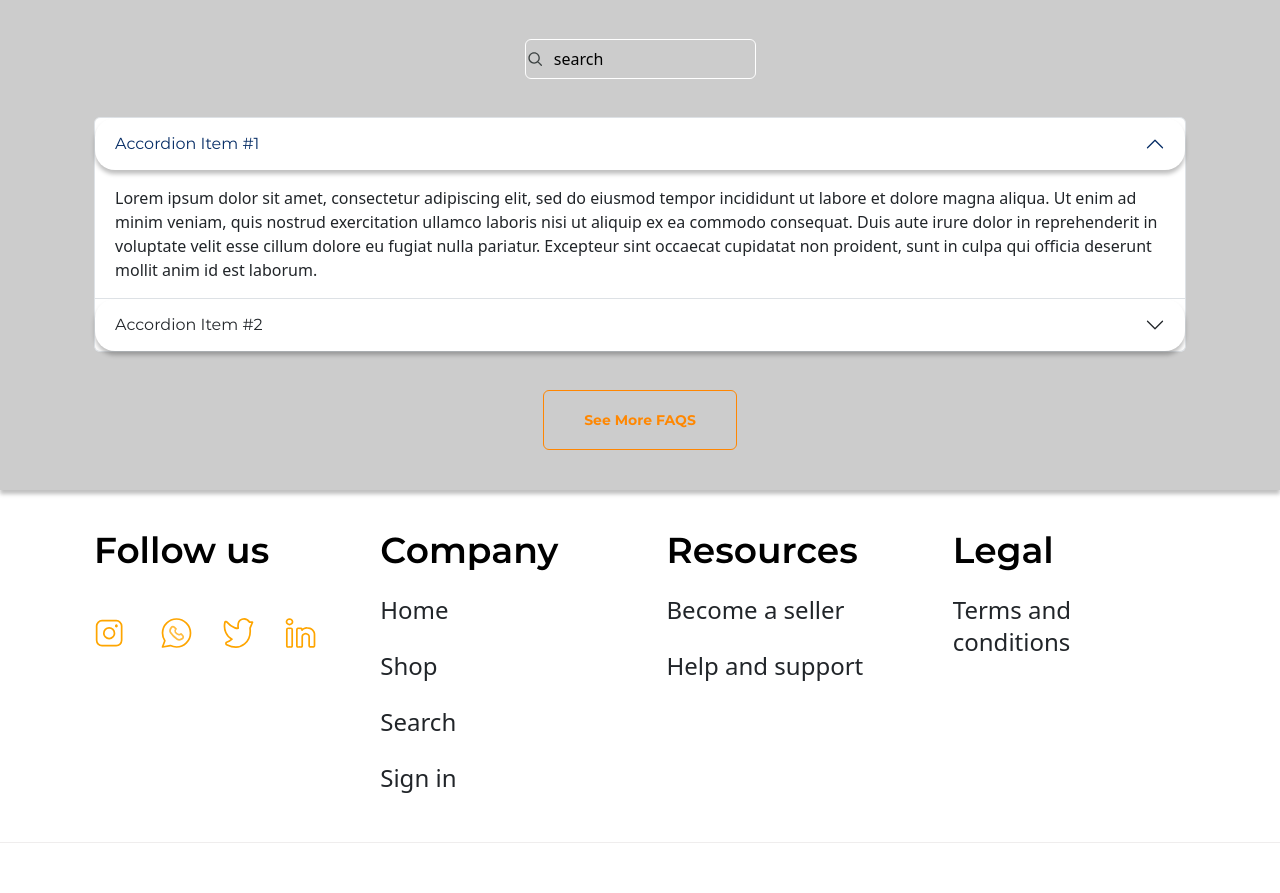
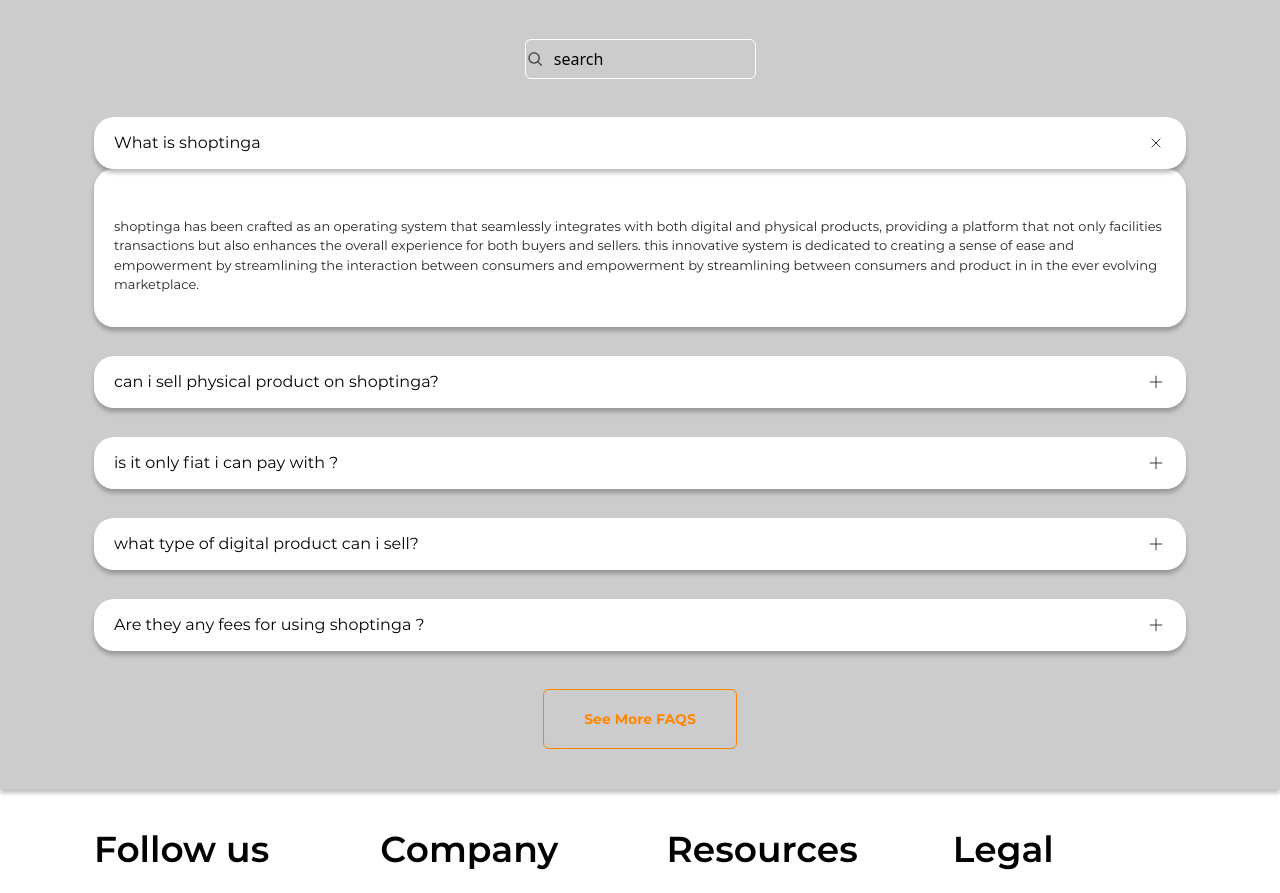
Before and after one commit to kiddo4/storefront, a Next.js app: page / in a window 1280 px wide. Shown: the part 2270-3163 px from the top of the page. Built offline with nearby package versions, Linux system fonts and the light colour scheme; what tailwindcss-font-inter would draw is missing.

Commit message:
completed

```diff
--- a/src/components/FaqSection.tsx
+++ b/src/components/FaqSection.tsx
@@ -74,30 +74,12 @@
   return (
     <div className="accordionWrapper">
       <Accordion defaultActiveKey="0">
-        <Accordion.Item eventKey="0">
-          <Accordion.Header>Accordion Item #1</Accordion.Header>
-          <Accordion.Body>
-            Lorem ipsum dolor sit amet, consectetur adipiscing elit, sed do
-            eiusmod tempor incididunt ut labore et dolore magna aliqua. Ut enim
-            ad minim veniam, quis nostrud exercitation ullamco laboris nisi ut
-            aliquip ex ea commodo consequat. Duis aute irure dolor in
-            reprehenderit in voluptate velit esse cillum dolore eu fugiat nulla
-            pariatur. Excepteur sint occaecat cupidatat non proident, sunt in
-            culpa qui officia deserunt mollit anim id est laborum.
-          </Accordion.Body>
-        </Accordion.Item>
-        <Accordion.Item eventKey="1">
-          <Accordion.Header>Accordion Item #2</Accordion.Header>
-          <Accordion.Body>
-            Lorem ipsum dolor sit amet, consectetur adipiscing elit, sed do
-            eiusmod tempor incididunt ut labore et dolore magna aliqua. Ut enim
-            ad minim veniam, quis nostrud exercitation ullamco laboris nisi ut
-            aliquip ex ea commodo consequat. Duis aute irure dolor in
-            reprehenderit in voluptate velit esse cillum dolore eu fugiat nulla
-            pariatur. Excepteur sint occaecat cupidatat non proident, sunt in
-            culpa qui officia deserunt mollit anim id est laborum.
-          </Accordion.Body>
-        </Accordion.Item>
+        {items.map((item, index) => (
+          <Accordion.Item key={index} eventKey={String(index)}>
+            <Accordion.Header>{item.label}</Accordion.Header>
+            <Accordion.Body>{item.children}</Accordion.Body>
+          </Accordion.Item>
+        ))}
       </Accordion>
     </div>
   );
--- a/src/styles/globals.css
+++ b/src/styles/globals.css
@@ -4,7 +4,7 @@
 /* @import "bootstrap/dist/css/bootstrap.min.css"; */
 
 @layer utilities {
-  .accordionWrapper .ant-collapse {
+  /* .accordionWrapper .ant-collapse {
     @apply border-0;
   }
   .accordionWrapper .accordion .accordion-header .accordion-button {
@@ -15,7 +15,7 @@
   }
   .accordionWrapper .ant-collapse .ant-collapse-content {
     @apply rounded-[20px] bg-white font-mon shadow-[0px_4px_4px_0px_rgba(0,0,0,0.25)] pt-8 !important;
-  }
+  } */
 }
 
 @font-face {
@@ -55,6 +55,37 @@
   font-family: Montserrat, Inter;
 }
 
+.accordionWrapper .accordion .accordion-item {
+  background-color: transparent;
+  border: none;
+  margin-bottom: 29px;
+}
+
+.accordionWrapper .accordion .accordion-header .accordion-button {
+  font-family: Montserrat;
+  color: #000;
+  border-radius: 20px !important;
+  background: #fff;
+  box-shadow: 0px 4px 4px 0px rgba(0, 0, 0, 0.25);
+}
+
+.accordionWrapper .accordion .accordion-collapse {
+  font-family: Montserrat;
+  font-size: 13px;
+  color: #222;
+  border-radius: 20px !important;
+  background: #fff;
+  box-shadow: 0px 4px 4px 0px rgba(0, 0, 0, 0.25);
+  padding-top: 32px;
+}
+
+.accordionWrapper .accordion .accordion-button::after {
+  background-image: url("/images/plus.svg");
+}
+.accordionWrapper .accordion .accordion-button:not(.collapsed)::after {
+  transform: rotate(45deg);
+}
+
 /* :root {
   --foreground-rgb: 0, 0, 0;
   --background-start-rgb: 214, 219, 220;
```
Also changed, not shown: public/images/plus.svg (added).
